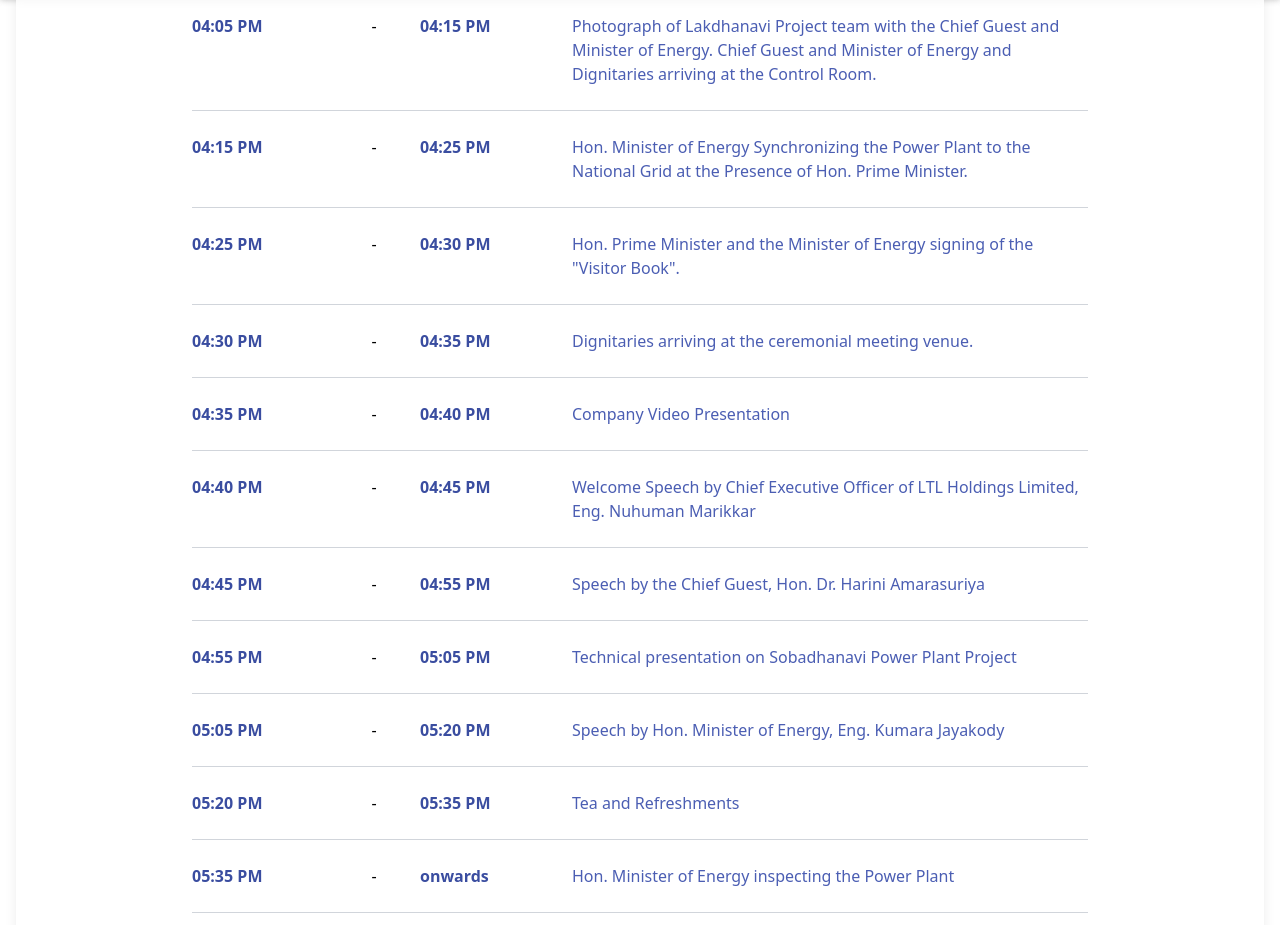
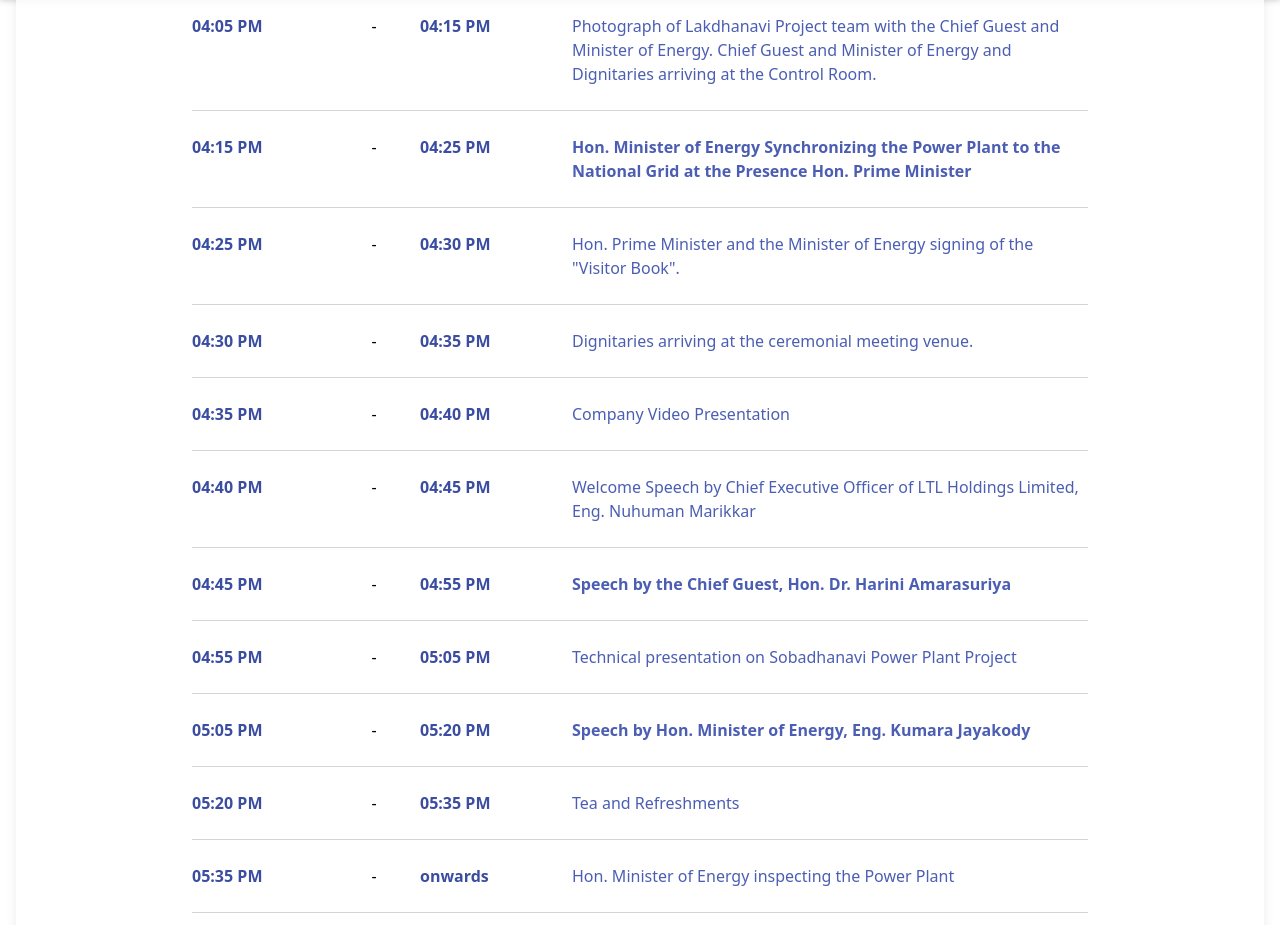
Before and after one commit to Tharaka1103/Opening-Ceremony-UI-, a React (Vite) app: page / in a window 1280 px wide. Shown: the part 800-1725 px from the top of the page. Built offline with nearby package versions, Linux system fonts and the light colour scheme.

Commit message:
Update AgendaSection.tsx
Agenda Bold

```diff
--- a/src/components/AgendaSection.tsx
+++ b/src/components/AgendaSection.tsx
@@ -80,12 +80,18 @@ Chief Guest and Minister of Energy and Dignitaries arriving at the Control Room.
   {
     start: "04:15 PM",
     end: "04:25 PM",
-              detail: "Hon. Minister of Energy Synchronizing the Power Plant to the National Grid at the Presence of Hon. Prime Minister."
+    detail: (
+      <strong>
+        Hon. Minister of Energy Synchronizing the Power Plant to the National
+        Grid at the Presence Hon. Prime Minister
+      </strong>
+    )
   },
   {
     start: "04:25 PM",
     end: "04:30 PM",
-              detail: 'Hon. Prime Minister and the Minister of Energy signing of the "Visitor Book".'
+    detail:
+      'Hon. Prime Minister and the Minister of Energy signing of the "Visitor Book".'
   },
   {
     start: "04:30 PM",
@@ -100,12 +106,17 @@ Chief Guest and Minister of Energy and Dignitaries arriving at the Control Room.
   {
     start: "04:40 PM",
     end: "04:45 PM",
-              detail: "Welcome Speech by Chief Executive Officer of LTL Holdings Limited, Eng. Nuhuman Marikkar"
+    detail:
+      "Welcome Speech by Chief Executive Officer of LTL Holdings Limited, Eng. Nuhuman Marikkar"
   },
   {
     start: "04:45 PM",
     end: "04:55 PM",
-              detail: "Speech by the Chief Guest, Hon. Dr. Harini Amarasuriya"
+    detail: (
+      <strong>
+        Speech by the Chief Guest, Hon. Dr. Harini Amarasuriya
+      </strong>
+    )
   },
   {
     start: "04:55 PM",
@@ -115,7 +126,11 @@ Chief Guest and Minister of Energy and Dignitaries arriving at the Control Room.
   {
     start: "05:05 PM",
     end: "05:20 PM",
-              detail: "Speech by Hon. Minister of Energy, Eng. Kumara Jayakody"
+    detail: (
+      <strong>
+        Speech by Hon. Minister of Energy, Eng. Kumara Jayakody
+      </strong>
+    )
   },
   {
     start: "05:20 PM",
@@ -130,15 +145,20 @@ Chief Guest and Minister of Energy and Dignitaries arriving at the Control Room.
 ].map((item, idx) => (
   <div key={idx} className="border-b border-gray-300 py-4">
     <div className="grid grid-cols-12 gap-4 py-2">
-                <div className="col-span-3 md:col-span-2 font-bold text-blue-800">{item.start}</div>
+      <div className="col-span-3 md:col-span-2 font-bold text-blue-800">
+        {item.start}
+      </div>
       {item.end && <div className="col-span-1 text-center">-</div>}
       {item.end && (
-                  <div className="col-span-3 md:col-span-2 font-bold text-blue-800">{item.end}</div>
+        <div className="col-span-3 md:col-span-2 font-bold text-blue-800">
+          {item.end}
+        </div>
       )}
       <div className="col-span-5 md:col-span-7 text-blue-700">{item.detail}</div>
     </div>
   </div>
 ))}
+
         </div>
 
         {/* Popup Form */}
```
Lines whose indentation alone changed are shown as unchanged.
